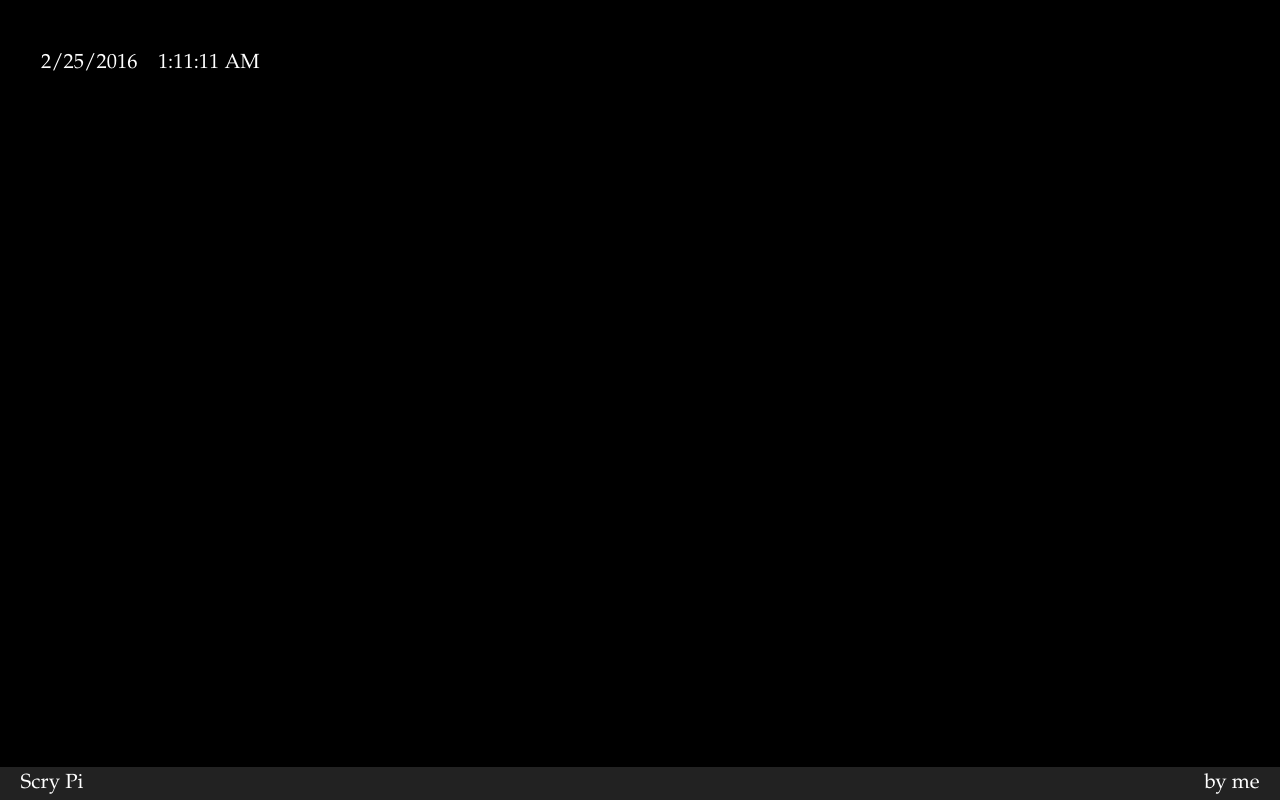
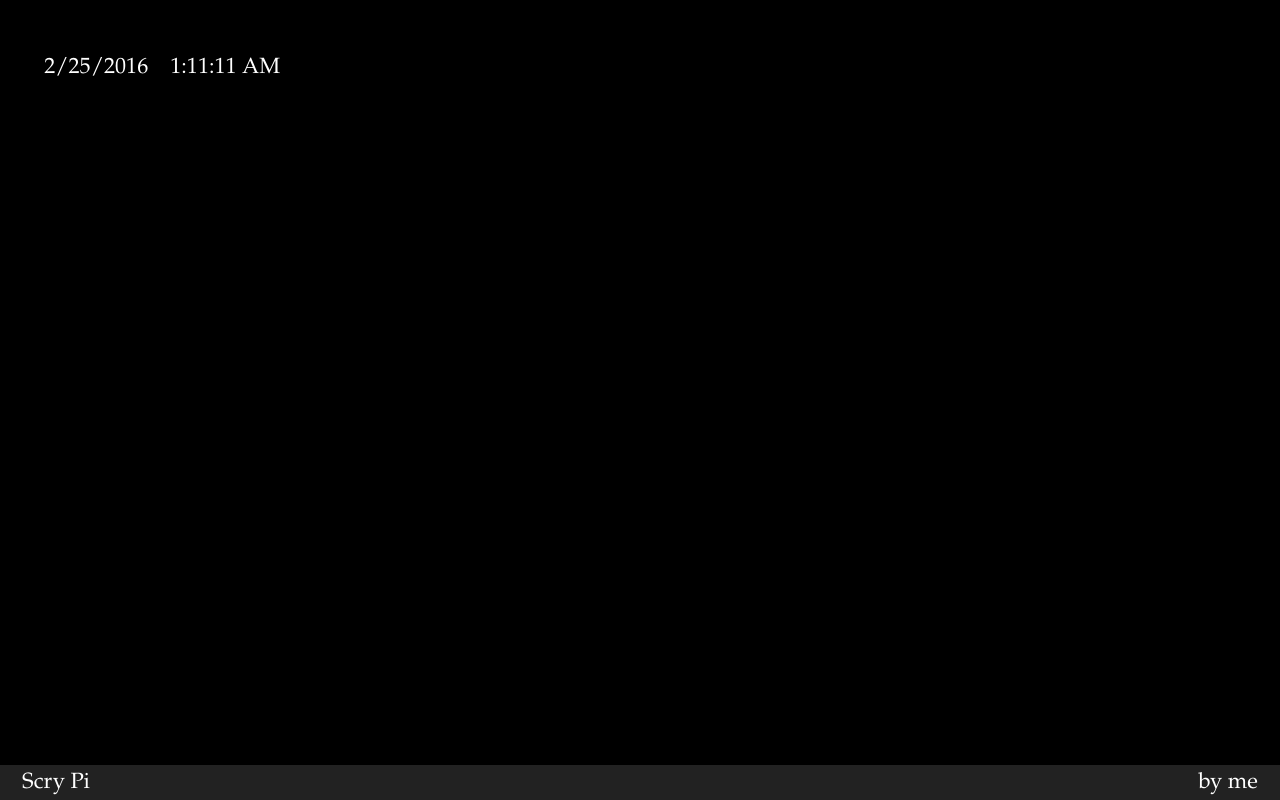
Before and after one commit to sfoster/scry-pi, a website: page socket-board/client/index.html in a window 1280 px wide. Drawn offline with nearby package versions, Linux system fonts and the light colour scheme; no server answers.

Commit message:
Bump font-size, add -webkit isms for older webkit used in uzbl

```diff
--- a/socket-board/client/style/dashboard.css
+++ b/socket-board/client/style/dashboard.css
@@ -4,7 +4,7 @@ html {
   height: 100%;
   overflow: hidden;
   margin: 0;
-  font-size: 128%;
+  font-size: 138%;
 }
 body {
   width: 100%;
@@ -54,10 +54,12 @@ body:not(.glow) {
 .col {
   width: 33%;
   display: flex;
+  display: -webkit-flex;
 }
 .col > p,
 .col > div {
   flex: 1 1 0;
+  -webkit-flex: 1 1 0;
   font-size: 1rem;
 }
 .col p {
@@ -67,18 +69,23 @@ body:not(.glow) {
 }
 .col > .narrow {
   flex: 0.3 1 0;
+  -webkit-flex: 0.3 1 0;
   width: 5rem;
 }
 .row {
   display: flex;
+  display: -webkit-flex;
 }
 .row {
   margin: 1rem 0;
   display: flex;
+  display: -webkit-flex;
   flex-direction: row;
+  -webkit-flex-direction: row;
 }
 .row > .col {
   flex-grow: 1;
+  -webkit-flex-grow: 1;
 }
 h2 {
   margin: 0.5rem 0 0.8rem;
@@ -93,6 +100,7 @@ p {
 
 .forecast > .content {
   flex: 1 1 0;
+  -webkit-flex: 1 1 0;
 }
 .forecast > .icon {
   width: 5rem;
@@ -105,12 +113,15 @@ p {
 }
 .clock {
   display: flex;
+  display: -webkit-flex;
 }
 .clock > .date {
   flex: 0 1 auto;
+  -webkit-flex: 0 1 auto;
 }
 .clock > .time {
   flex: 0 1 auto;
+  -webkit-flex: 0 1 auto;
   padding: 0 1rem;
 }
 .ipaddress > h2 {
```
Also changed, not shown: socket-board/client/index.html (line endings or trailing spaces).
